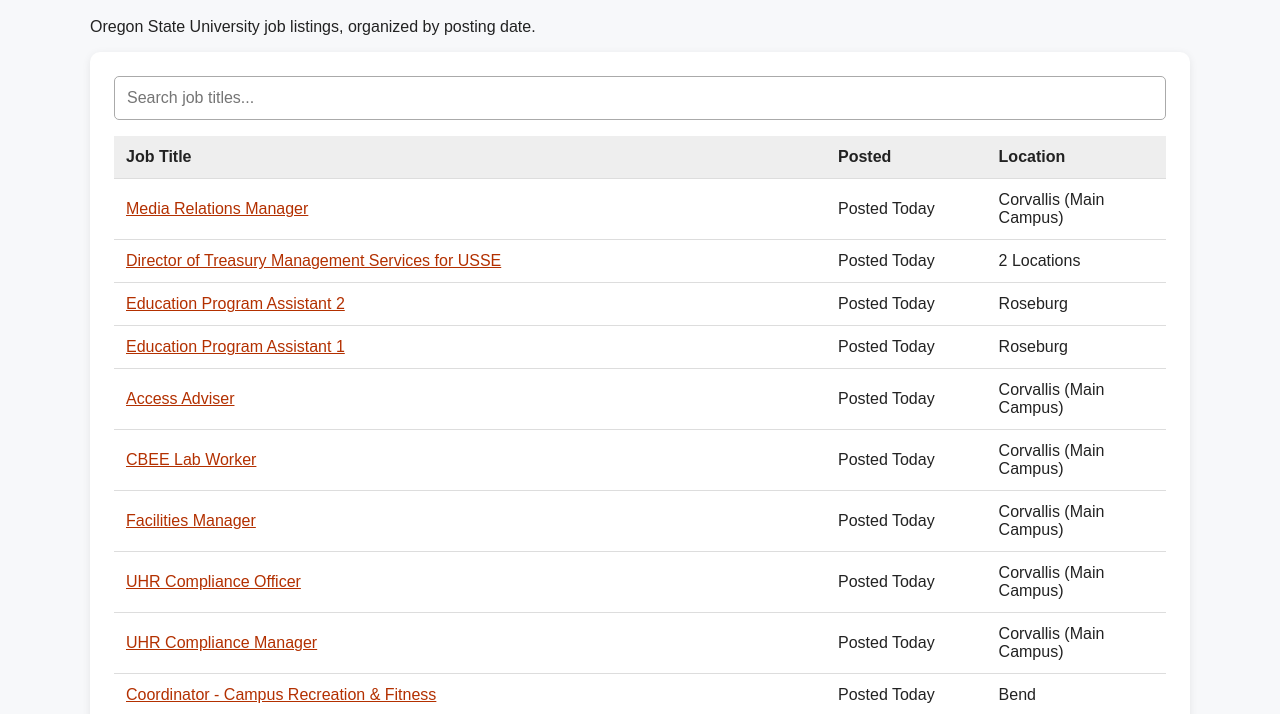
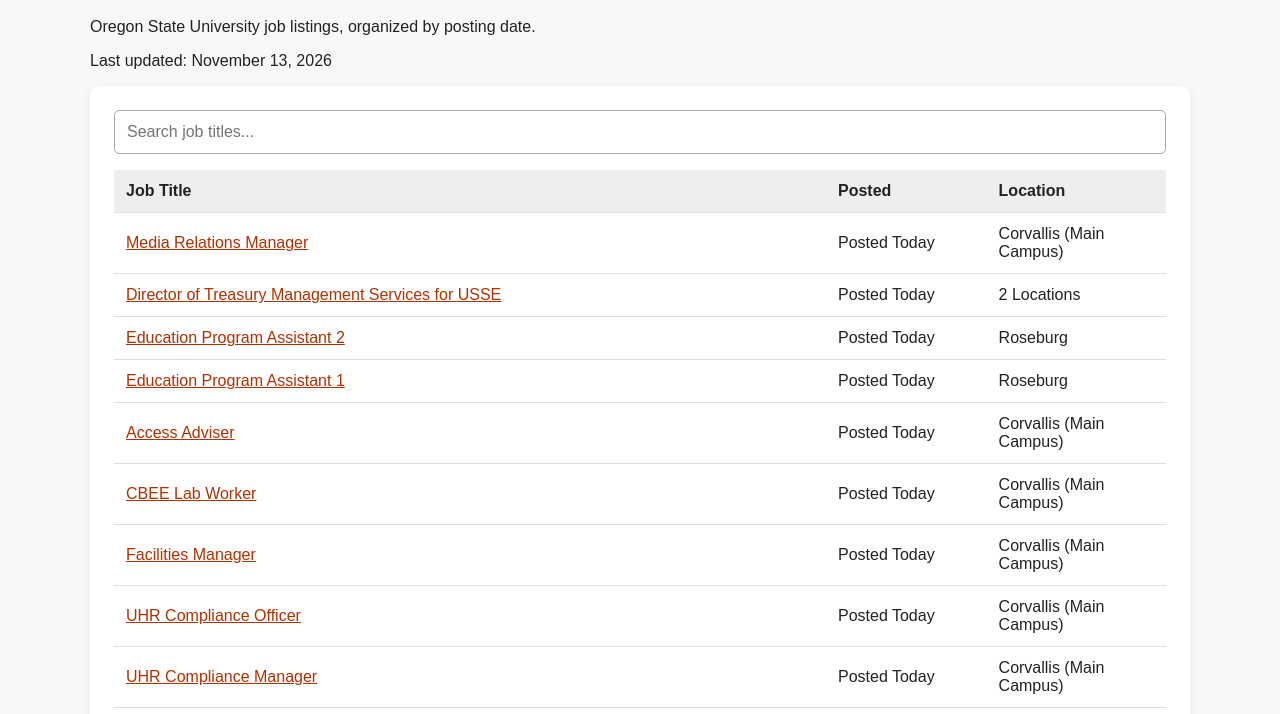
Before and after one commit to coffmaju/osu-job-explorer, a plain HTML site: page index.html in a window 1280 px wide. Shown: the part 80-794 px from the top of the page. Drawn offline with Linux system fonts and the light colour scheme.

Commit message:
Update index.html

```diff
--- a/index.html
+++ b/index.html
@@ -11,6 +11,7 @@
   <h1>OSU Job Explorer</h1>
   <p>Oregon State University job listings,
      organized by posting date.</p>
+  <p id="last-updated">Last updated: November 13, 2026</p>
 
   <div class="panel">
     <input id="search"
```
